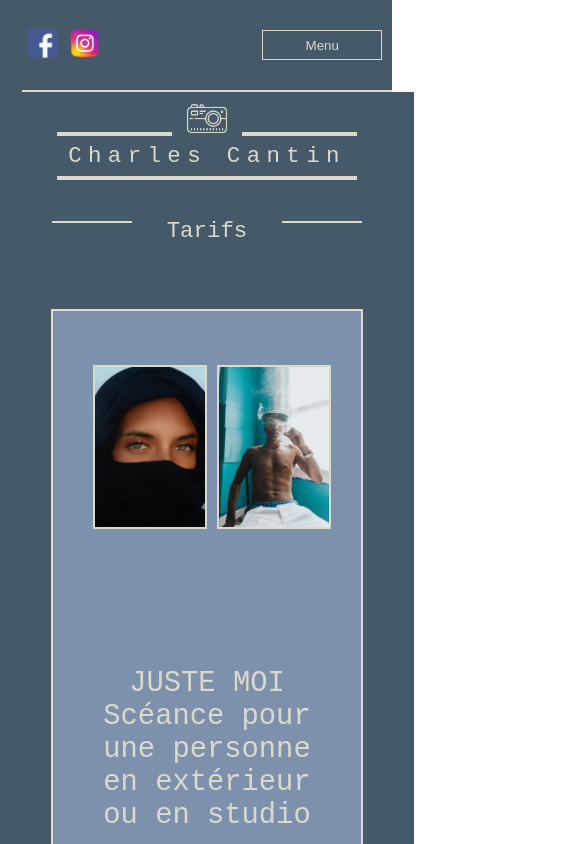
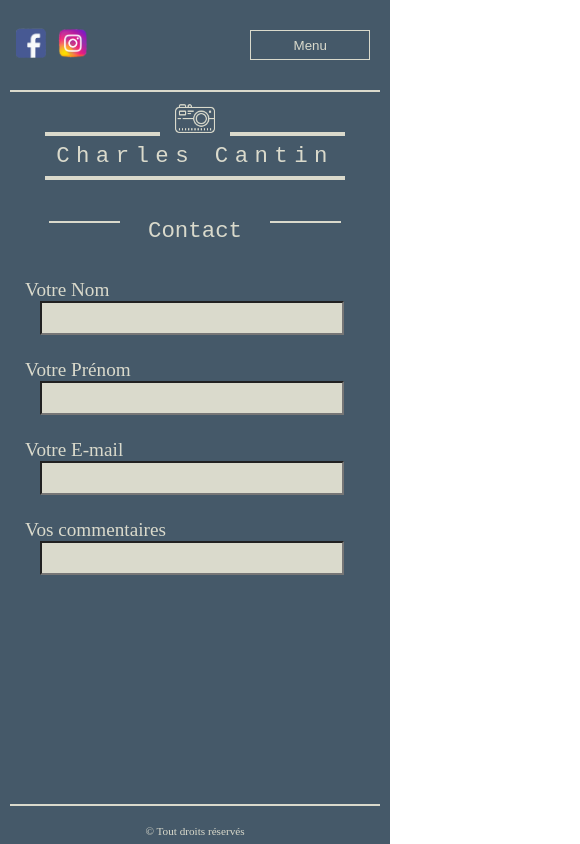
Before and after one commit to X-CYL/charlescantin, a React (Create React App) app: page / in a window 390 px wide. Shown: the top 844 px of the page, 580 px wide, since content can reach past the window. Built offline with nearby package versions, Linux system fonts and the light colour scheme; a web font is replaced by a local one.

Commit message:
styled formField and contact page

```diff
--- a/public/style.css
+++ b/public/style.css
@@ -42,7 +42,7 @@ li {
   border-top: solid 2px rgb(218, 218, 204);
   height: 50px;
   width: 95%;
-  font-size: 0.7em;
+  font-size: 0.7rem;
   color: rgb(218, 218, 204);
   display: flex;
   justify-content: center;
@@ -80,6 +80,7 @@ li {
   margin-right: 10px;
   border: solid 1px rgb(218, 218, 204);
   cursor: pointer;
+  transition: 0.3s;
 }
 
 .menuButton:hover {
@@ -299,7 +300,7 @@ li {
 .titleBar-title p {
   background-color: #455969;
   font-family: "Nova Mono", monospace;
-  font-size: 2em;
+  font-size: 2rem;
   width: 200px;
   text-align: center;
 }
@@ -390,4 +391,54 @@ li {
   width: 110px;
   margin-left: 10px;
   border: solid 2px rgb(218, 218, 204);
+}
+
+.contactStyle {
+  display: flex;
+  flex-direction: column;
+  flex-wrap: wrap;
+  margin-top: 40px;
+  margin-left: 50px;
+  color: rgb(218, 218, 204);
+}
+@media (max-width: 540px) {
+  .contactStyle {
+    margin-left: 25px;
+  }
+}
+
+.formStyle {
+  height: 80px;
+}
+.formStyle input {
+  height: 40px;
+  width: 500px;
+  background-color: rgb(218, 218, 204);
+  margin-left: 40px;
+}
+@media (max-width: 540px) {
+  .formStyle input {
+    height: 30px;
+    width: 300px;
+    background-color: rgb(218, 218, 204);
+    margin-left: 15px;
+  }
+}
+
+.container-form-field {
+  display: flex;
+  flex-direction: row;
+  flex-wrap: wrap;
+  justify-content: space-between;
+  align-items: flex-end;
+  height: 50px;
+  max-width: 750px;
+}
+.container-form-field div {
+  font-size: 1.6rem;
+}
+@media (max-width: 540px) {
+  .container-form-field div {
+    font-size: 1.2rem;
+  }
 }/*# sourceMappingURL=style.css.map */
--- a/src/App.jsx
+++ b/src/App.jsx
@@ -11,7 +11,7 @@ function App() {
   return (
     <div className= 'pageFormat'>
         <Header />
-        <CharlesCantinTarifs />
+        <CharlesCantinContact />
         <Footer />
     </div>
   );
--- a/src/components/layouts/Dropdown.jsx
+++ b/src/components/layouts/Dropdown.jsx
@@ -1,16 +1,14 @@
-import React from 'react';
-import DefaultButton from '../micro/DefaultButton';
+import React from "react";
+import DefaultButton from "../micro/DefaultButton";
 
 const Dropdown = () => {
-    return (
-        <div>
-            <DefaultButton
-             label = "Menu"
-             type = "button"
-             className = "menuButton"
-             />
+  return (
+    <>
+        <div className="dropButton">
+          <DefaultButton label="Menu" type="button" className="menuButton" />
         </div>
-    );
+    </>
+  );
 };
 
 export default Dropdown;
--- a/src/components/layouts/FormField.jsx
+++ b/src/components/layouts/FormField.jsx
@@ -2,12 +2,18 @@ import React from "react";
 
 const FormField = (props) => {
   return (
-    <div className={props.className}>
-      <form method={props.method} action={props.action}>
-        {props.name}
-        <input type={props.type} id={props.id}></input>
-      </form>
-    </div>
+      <div className={props.className}>
+        <form method={props.method} action={props.action} className={props.className2}>
+          <div className = "container-form-field">
+            <div>
+              {props.name}
+            </div>
+            <div>
+                <input type={props.type} id={props.id}></input>
+            </div>
+          </div>
+        </form>
+      </div>
   );
 };
 
--- a/src/components/pages/CharlesCantinContact.jsx
+++ b/src/components/pages/CharlesCantinContact.jsx
@@ -8,12 +8,14 @@ const CharlesCantinContact = () => {
     <div className="pageFormat">
       <SmallCharlesCantinLogo />
       <TitleBar title="Contact" />
+      <div className = "contactStyle">
         <FormField
           method="post"
           action="#"
           type="text"
           id="FirstName"
           name="Votre Nom"
+          className2="formStyle"
         />
         <FormField
           method="post"
@@ -21,6 +23,7 @@ const CharlesCantinContact = () => {
           type="text"
           id="LastName"
           name="Votre Prénom"
+          className2="formStyle"
         />
         <FormField
           method="post"
@@ -28,6 +31,7 @@ const CharlesCantinContact = () => {
           type="mail"
           id="Mail"
           name="Votre E-mail"
+          className2="formStyle"
         />
         <FormField
           method="post"
@@ -35,7 +39,9 @@ const CharlesCantinContact = () => {
           type="text"
           id="Comments"
           name="Vos commentaires"
+          className2="formStyle"
         />
+      </div>
     </div>
   );
 };
--- a/src/css/layout/_formField.sass
+++ b/src/css/layout/_formField.sass
@@ -0,0 +1,13 @@
+.container-form-field
+    display: flex
+    flex-direction: row
+    flex-wrap: wrap
+    justify-content: space-between
+    align-items: flex-end
+    height: 50px
+    max-width: 750px
+
+    div
+        font-size: 1.6rem
+        @media (max-width: $small-screen)
+            font-size: 1.2rem
--- a/src/css/micro/_menuButton.sass
+++ b/src/css/micro/_menuButton.sass
@@ -6,9 +6,12 @@
     margin-right: 10px
     border: solid 1px $secondary-color
     cursor: pointer
+    transition: 0.3s
+
 .menuButton:hover
     background-color: $secondary-color
     color: black
     border: solid 1px black
+
 .menuButton:active
     background-color: $primary-color
--- a/src/css/pages/_charlesCantinContact.sass
+++ b/src/css/pages/_charlesCantinContact.sass
@@ -0,0 +1,23 @@
+.contactStyle
+    display: flex
+    flex-direction: column
+    flex-wrap: wrap
+    margin-top: 40px
+    margin-left: 50px
+    color: $secondary-color
+    @media (max-width: $small-screen)
+        margin-left: 25px
+
+.formStyle
+    height: 80px
+
+    input
+        height: 40px
+        width: 500px
+        background-color: $secondary-color
+        margin-left: 40px
+        @media (max-width: $small-screen)
+            height: 30px
+            width: 300px
+            background-color: $secondary-color
+            margin-left: 15px
--- a/src/css/tools/_variables.sass
+++ b/src/css/tools/_variables.sass
@@ -4,9 +4,9 @@ $secondary-color-trans: rgba(218, 218, 204, 0.5)
 $thirdly-color: #7d91ad80
 $line-width: 95%
 $base-font-size: 1em
-$small-font-size :0.7em
-$large-font-size: 2em
-$extra-large-font-size : 3rem
+$small-font-size :0.7rem
+$large-font-size: 2rem
+$extra-large-font-size: 3rem
 $name-letter-spacing: 0.4rem
 
 $name: 'CHARLES CANTIN'
```
Also changed, not shown: 1 other file (tests, documents, lock files or other folders). Lines whose indentation alone changed are shown as unchanged.
